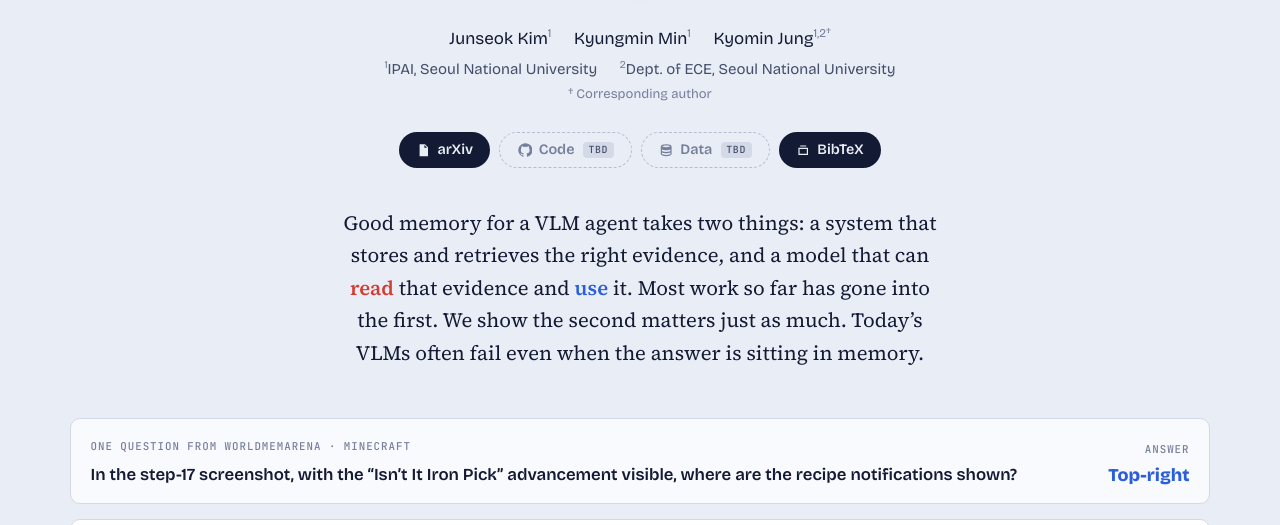
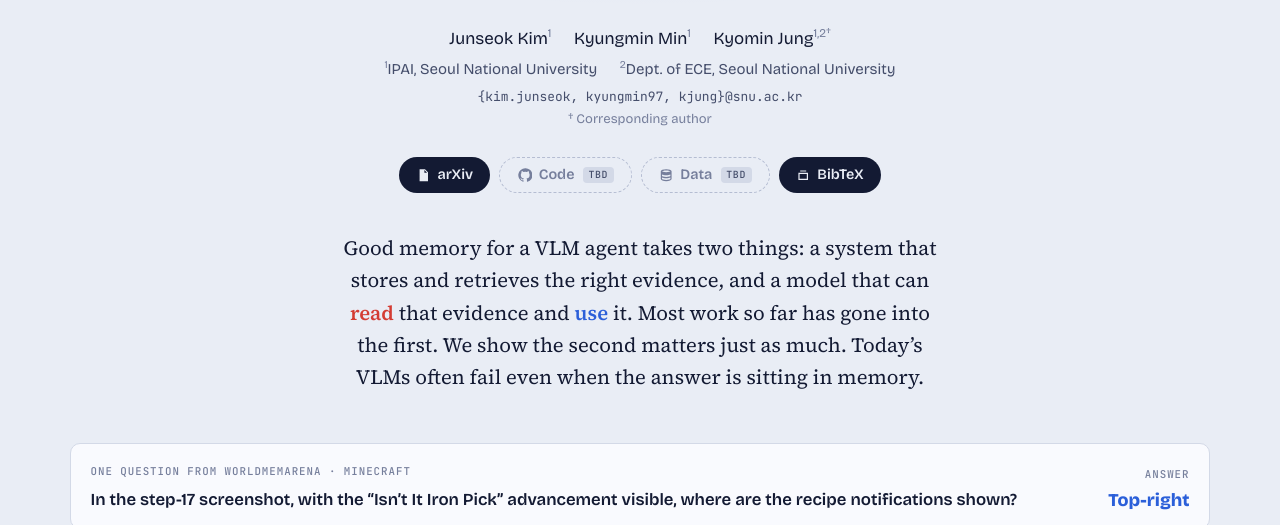
Before and after one commit to MemRU-proj/MemRU-proj.github.io, a plain HTML site: page index.html in a window 1280 px wide. Shown: the part 207-732 px from the top of the page. Drawn offline with nearby package versions, Linux system fonts and the light colour scheme.

Commit message:
Add author emails
Co-Authored-By: Claude Opus 5.5 <noreply@anthropic.com>

```diff
--- a/index.html
+++ b/index.html
@@ -101,6 +101,9 @@ h1 {
 .authors { margin-top: 1.9rem; font: 400 1.13rem/1.5 var(--f-display); display: flex; flex-wrap: wrap; justify-content: center; gap: 0.25rem 1.5rem; }
 .authors sup, .affil sup { font-size: 0.7em; color: var(--muted); }
 .affil { margin-top: 0.4rem; color: var(--ink-2); font: 400 1rem/1.5 var(--f-display); display: flex; flex-wrap: wrap; justify-content: center; gap: 0.1rem 1.5rem; }
+.email { margin-top: 0.45rem; color: var(--ink-2); font: 400 0.86rem/1.4 var(--f-mono); }
+.email a { color: inherit; text-decoration: none; }
+.email a:hover { color: var(--accent); text-decoration: underline; }
 .note { margin-top: 0.3rem; color: var(--muted); font: 400 0.87rem/1.4 var(--f-display); }
 .links { margin-top: 1.9rem; display: flex; flex-wrap: wrap; justify-content: center; gap: 0.6rem; }
 .btn {
@@ -272,6 +275,7 @@ try { var t = localStorage.getItem('rbyu-theme'); if (t === 'light' || t === 'da
     <span><sup>1</sup>IPAI, Seoul National University</span>
     <span><sup>2</sup>Dept. of ECE, Seoul National University</span>
   </div>
+  <div class="email">{<a href="mailto:kim.junseok@snu.ac.kr">kim.junseok</a>, <a href="mailto:kyungmin97@snu.ac.kr">kyungmin97</a>, <a href="mailto:kjung@snu.ac.kr">kjung</a>}@snu.ac.kr</div>
   <div class="note">† Corresponding author</div>
 
   <!-- TODO: fill in the real links, then remove class="pending" -->
```
